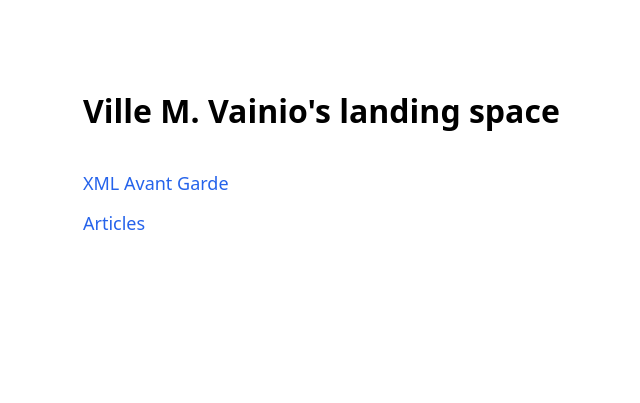
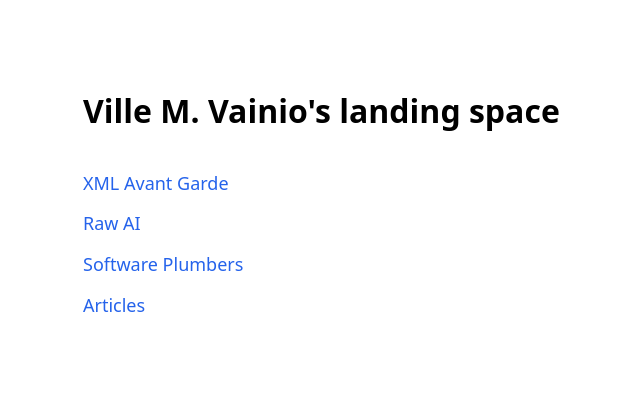
Before and after one commit to vivainio/vivainio.github.io, a plain HTML site: page index.html in a window 1280 px wide. Shown: the whole page, without its empty margins (253-893 px from the left). Drawn offline with Linux system fonts and the light colour scheme.

Commit message:
Add links to Raw AI and Software Plumbers books

```diff
--- a/index.html
+++ b/index.html
@@ -28,6 +28,8 @@
     <h1>Ville M. Vainio's landing space</h1>
     <ul>
         <li><a href="https://vivainio.github.io/xml-avant-garde/">XML Avant Garde</a></li>
+        <li><a href="https://vivainio.github.io/raw-ai/">Raw AI</a></li>
+        <li><a href="https://vivainio.github.io/sw-plumber-book/">Software Plumbers</a></li>
         <li><a href="https://github.com/vivainio/articles">Articles</a></li>
     </ul>
 </body>
```
